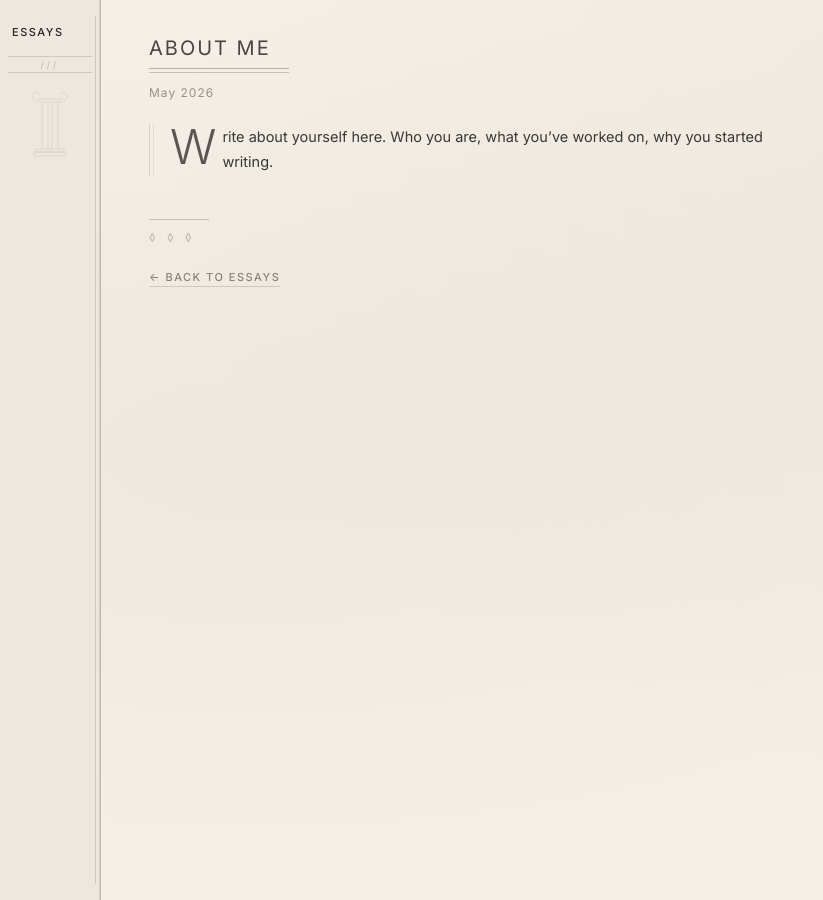
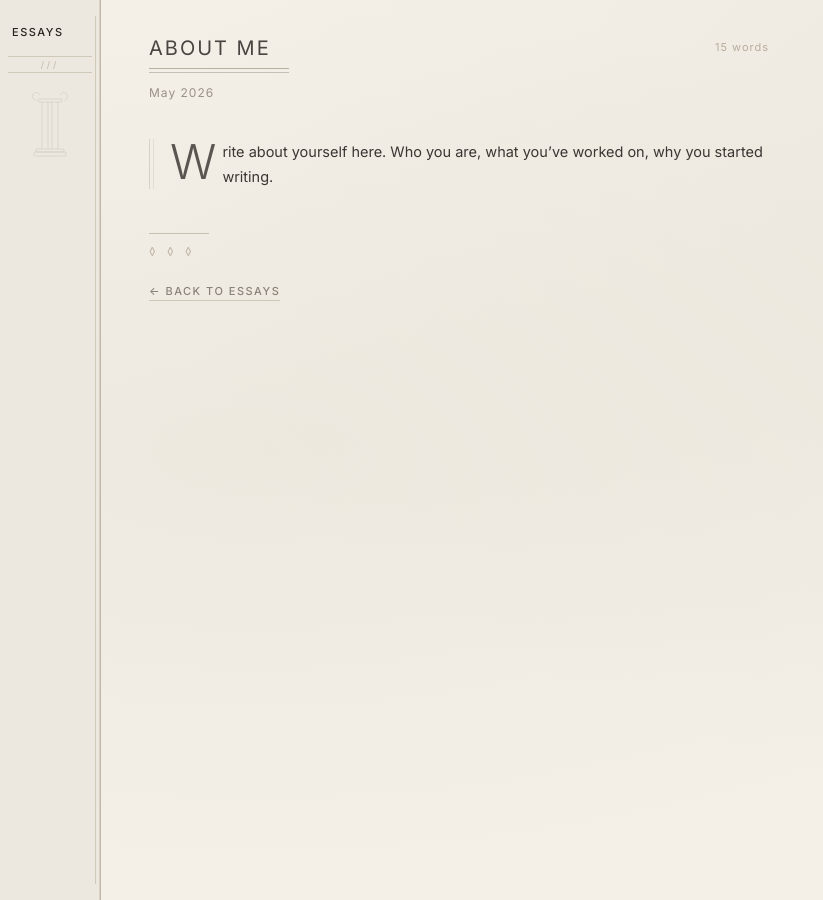
Before and after one commit to rupa99/extraordinaryengineer, a Jekyll site: the page built from _about/me.md, in a window 1280 px wide. Shown: the whole page, without its empty margins (0-823 px from the left). Built offline with Jekyll 4.4.1, drawn with Linux system fonts in a browser that asks for light colours.

Commit message:
add word count to top right of essay pages
Co-Authored-By: Claude Opus 4.6 (1M context) <noreply@anthropic.com>

```diff
--- a/_layouts/essay.html
+++ b/_layouts/essay.html
@@ -78,6 +78,18 @@ layout: default
     font-size: 12px;
     letter-spacing: 4px;
   }
+  .essay-header {
+    display: flex;
+    justify-content: space-between;
+    align-items: flex-start;
+  }
+  .word-count {
+    font-size: 11px;
+    color: #b8ad9e;
+    letter-spacing: 1px;
+    white-space: nowrap;
+    margin-top: 4px;
+  }
   .back {
     display: inline-block;
     margin-top: 24px;
@@ -96,9 +108,14 @@ layout: default
   }
 </style>
 
-<h1 class="essay-title">{{ page.title }}</h1>
-<hr class="title-rule">
-<p class="date">{{ page.date | date: "%B %Y" }}</p>
+<div class="essay-header">
+  <div>
+    <h1 class="essay-title">{{ page.title }}</h1>
+    <hr class="title-rule">
+    <p class="date">{{ page.date | date: "%B %Y" }}</p>
+  </div>
+  <span class="word-count">{% assign words = content | strip_html | number_of_words %}{{ words }} words</span>
+</div>
 
 <div class="body-text">
   {{ content }}
```
